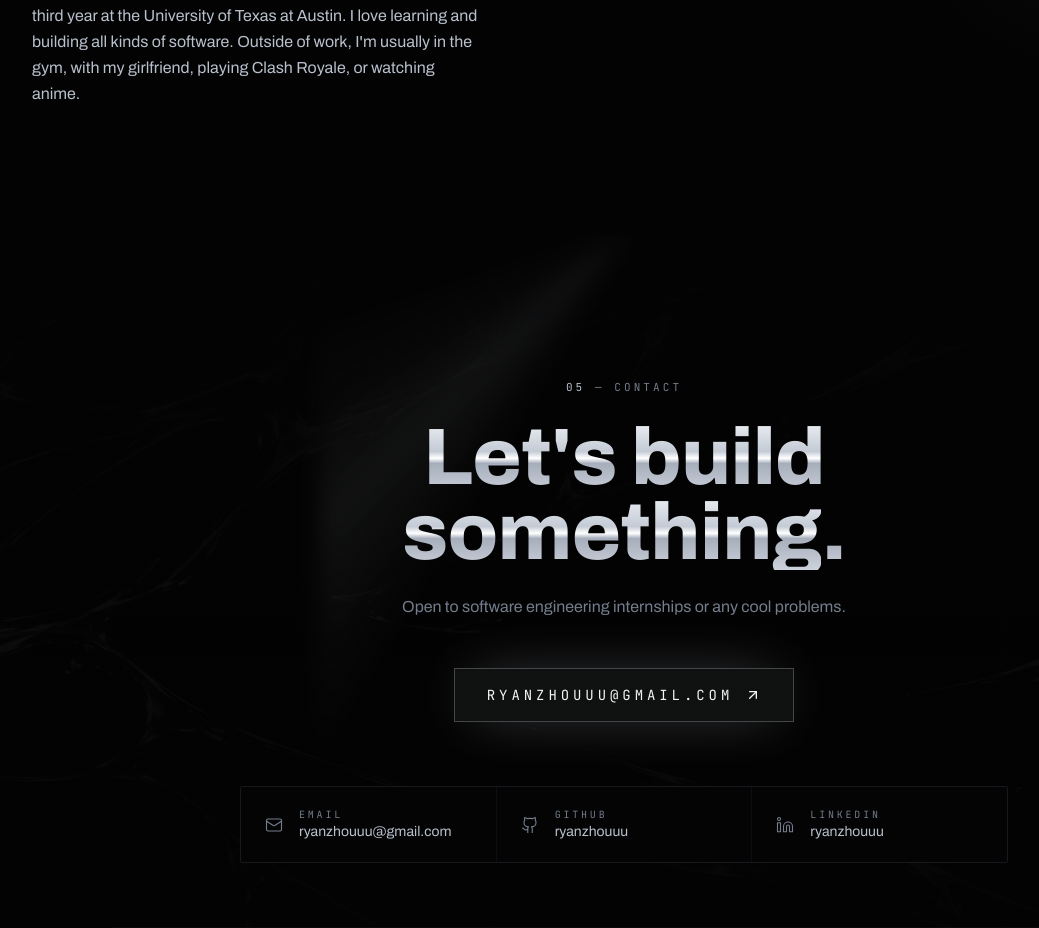
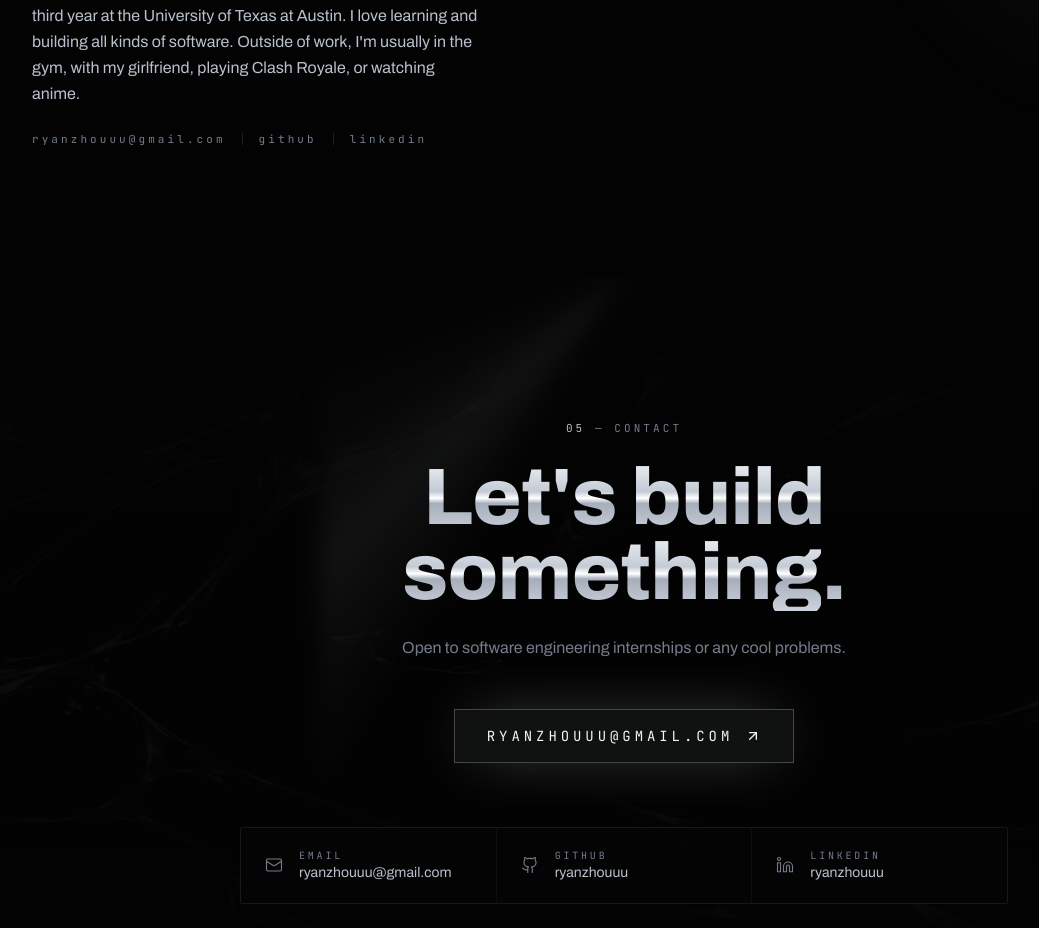
Before and after one commit to ryanzhouuu/portfolio, a Next.js app: page / in a window 1280 px wide. Shown: the part 4743-5671 px from the top of the page, without its empty margins (16-1055 px from the left). Built offline with nearby package versions, Linux system fonts and the light colour scheme.

Commit message:
Make about contact links lowercase

```diff
--- a/src/components/site/About.tsx
+++ b/src/components/site/About.tsx
@@ -42,6 +42,19 @@ export default function About() {
               A little bit about me
             </CinematicHeading>
             <p className="mt-5 max-w-md text-base leading-relaxed text-silver">{personalInfo.bio}</p>
+            <div className="mt-6 flex flex-wrap items-center gap-x-4 gap-y-2 font-mono text-[11px] lowercase tracking-widest2 text-steel">
+              <a href={`mailto:${personalInfo.email}`} className="transition-colors duration-300 hover:text-chrome">
+                {personalInfo.email}
+              </a>
+              <span aria-hidden className="h-3 w-px bg-metal" />
+              <a href={personalInfo.github} target="_blank" rel="noopener noreferrer" className="transition-colors duration-300 hover:text-chrome">
+                GitHub
+              </a>
+              <span aria-hidden className="h-3 w-px bg-metal" />
+              <a href={personalInfo.linkedin} target="_blank" rel="noopener noreferrer" className="transition-colors duration-300 hover:text-chrome">
+                LinkedIn
+              </a>
+            </div>
           </Reveal>
 
           {/* Skills spec sheet */}
```
